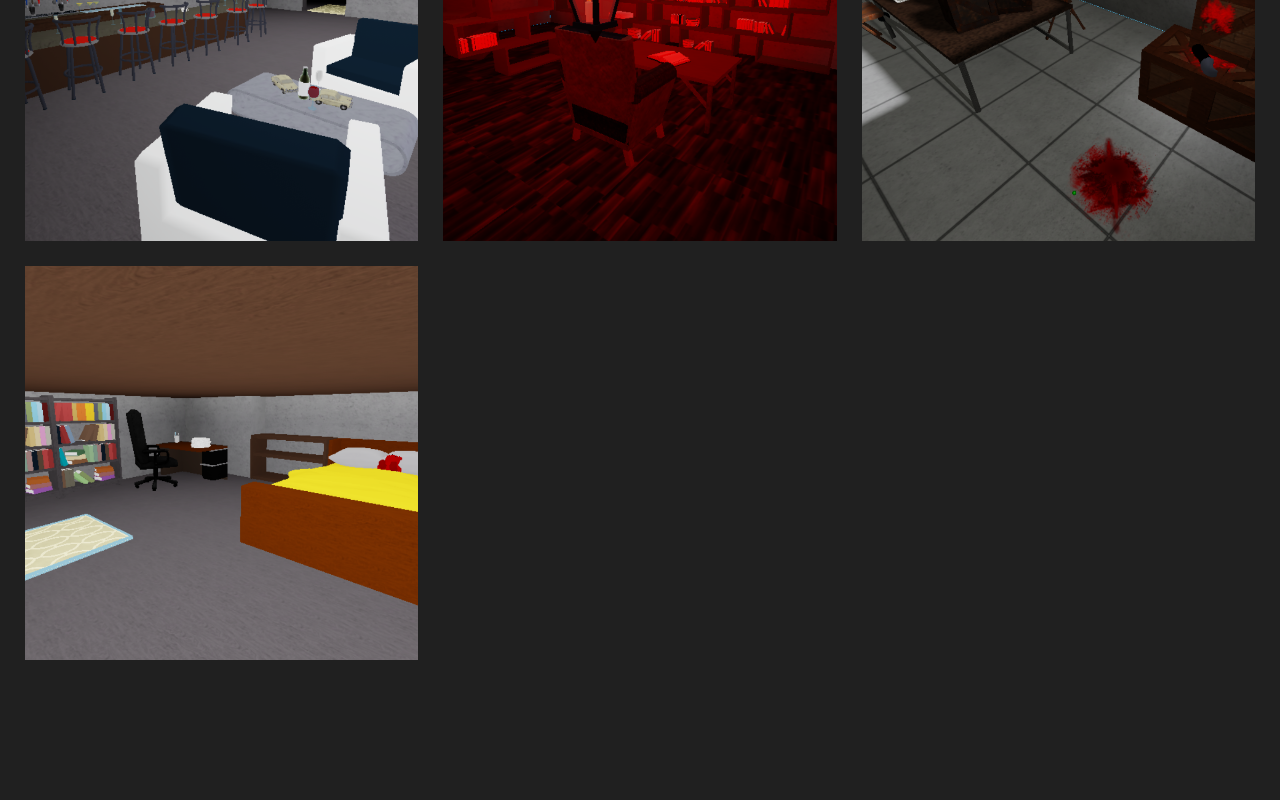
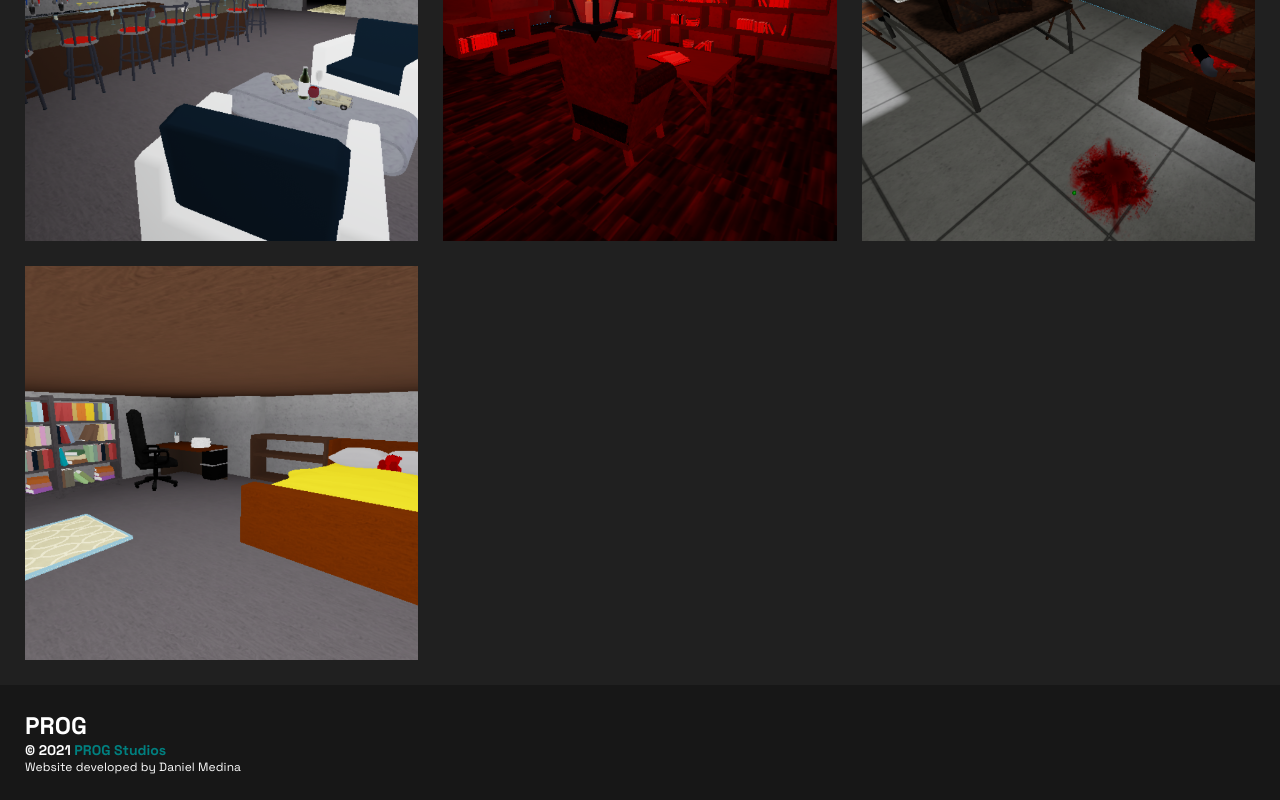
Before and after one commit to dnrm/prog, a Next.js app: page /screenshots in a window 1280 px wide. Shown: the part 650-1450 px from the top of the page. Before the commit the page ends 1335 px from the top, so only its background shows below. Built offline with nearby package versions, Linux system fonts and the light colour scheme.

Commit message:
Added fotoer to bonus and screenshots page

```diff
--- a/pages/bonus.js
+++ b/pages/bonus.js
@@ -3,6 +3,7 @@ import Head from 'next/head'
 import Navbar from '../components/Navbar';
 import Hero from '../components/Hero';
 import Form from '../components/Form';
+import Footer from '../components/Footer';
 
 import { motion } from 'framer-motion'
 
@@ -27,6 +28,7 @@ const bonus = () => {
             <Navbar />
             <Hero title="Bonus" />
             <Form />
+            <Footer />
         </motion.div>
     )
 }
--- a/pages/screenshots.js
+++ b/pages/screenshots.js
@@ -4,6 +4,7 @@ import Image from 'next/image'
 import Navbar from '../components/Navbar';
 import styles from '../styles/Screenshots.module.css'
 import Hero from '../components/Hero';
+import Footer from '../components/Footer';
 
 import { motion } from 'framer-motion'
 
@@ -33,6 +34,7 @@ const screenshots = () => {
                 <Image src="/tables.png" className={styles.screenshots__image} layout="responsive" width="100%" height="100%" />
                 <Image src="/bedroom-lit.png" className={styles.screenshots__image} layout="responsive" width="100%" height="100%" />
             </div>
+            <Footer />
         </motion.div>
     )
 }
```
